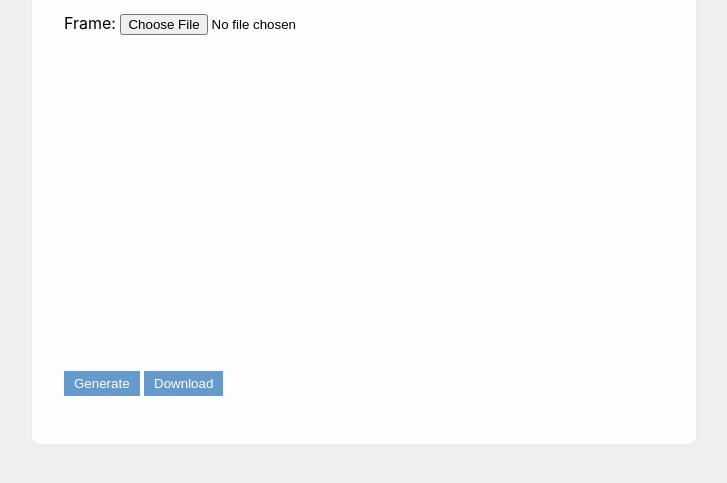
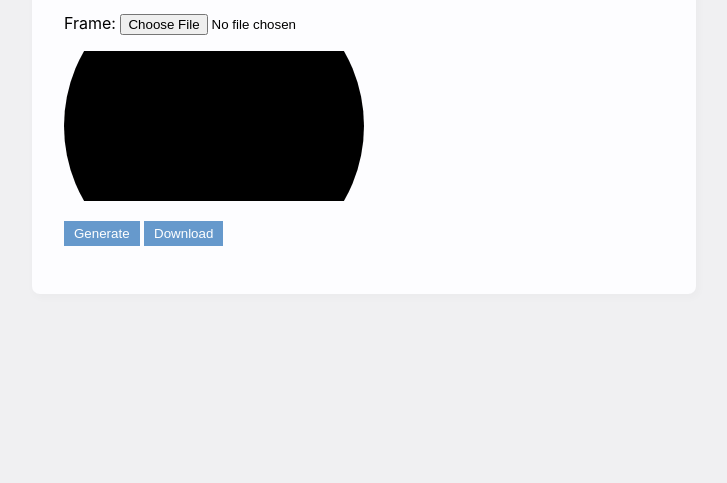
Before and after one commit to jiinbe/twbnz, a plain HTML site: page index.html in a window 1280 px wide. Shown: the part 219-702 px from the top of the page, without its empty margins (276-1003 px from the left). Drawn offline with Linux system fonts and the light colour scheme.

Commit message:
Update index.html

```diff
--- a/index.html
+++ b/index.html
@@ -96,38 +96,22 @@ var context = canvas.getContext("2d");
 // var imageData2 = image2.data;
 // };
 
-input.addEventListener('change', drawImageFromInput);
+pixelRatio = window.devicePixelRatio,
+w = canvas.width,
+h = canvas.height;
 
-function drawImageFromInput(callback) {
-context.clearRect(0, 0, 500, 500);
+canvas.width = w * pixelRatio
+canvas.height = h * pixelRatio
 
-if (input.files.length === 0) {
-context.drawImage(ph, 0, 0, 500, 500);
-if (typeof callback === 'function') callback();
-} else {
-const img = new Image();
-img.addEventListener('load', function () {
-size = Math.min(img.height, img.width);
-x1 = 0;
-y1 = 0;
-if (img.height < img.width) {
-//breit
-x1 = img.width / 2 - size / 2;
-} else if (img.height > img.width) {
-//hoch
-y1 = img.height / 2 - size / 2;
-}
-context.drawImage(img, x1, y1, size, size, 0, 0, 500, 500);
-for (var optionImage of document.querySelectorAll('.frame-option img')) {
-optionImage.style.backgroundImage = `url("${img.src}")`;
-}
-
-if (typeof callback === 'function') callback();
-});
-img.src = URL.createObjectURL(input.files[0]);
-}
-}
-
+context.arc (
+canvas.width / 2,
+canvas.height / 2,
+canvas.width / 2,
+0,
+Math.PI * 2
+)
+context.fill();
+canvas.style.width = w + 'px';
 
 function canvasToPng() {
 const canvas = document.getElementById('cvs');
```
